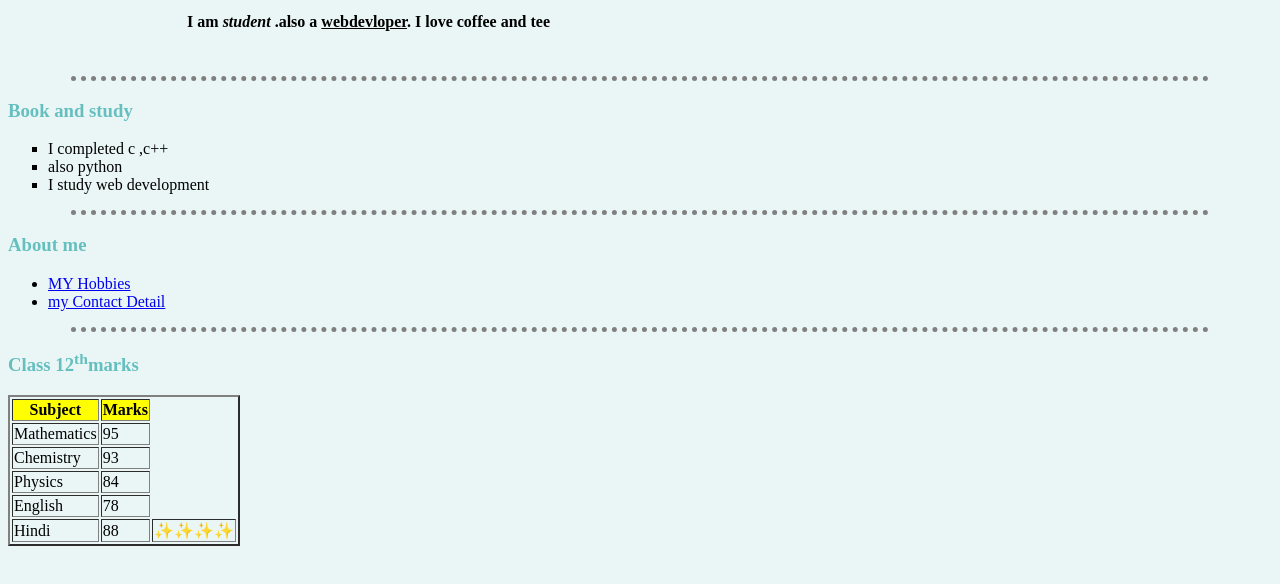
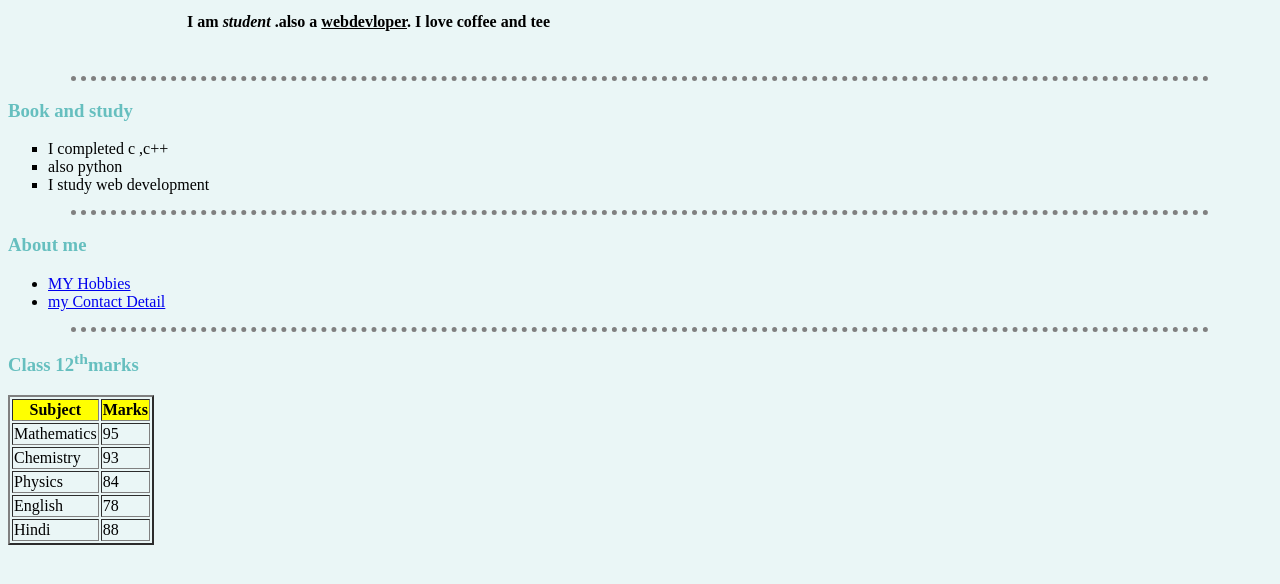
Before and after one commit to mdaftab41/aftab.io, a plain HTML site: page index.html in a window 1280 px wide. Shown: the part 130-714 px from the top of the page. Drawn offline with Linux system fonts and the light colour scheme.

Commit message:
Update index.html

```diff
--- a/index.html
+++ b/index.html
@@ -60,8 +60,7 @@
       </tr>
       <tr>
         <td>Hindi</td>
-        <td>88</td>
-        <td>✨✨✨✨</td>
+          <td>88</td>
       </tr>
     </tbody>
 
```
